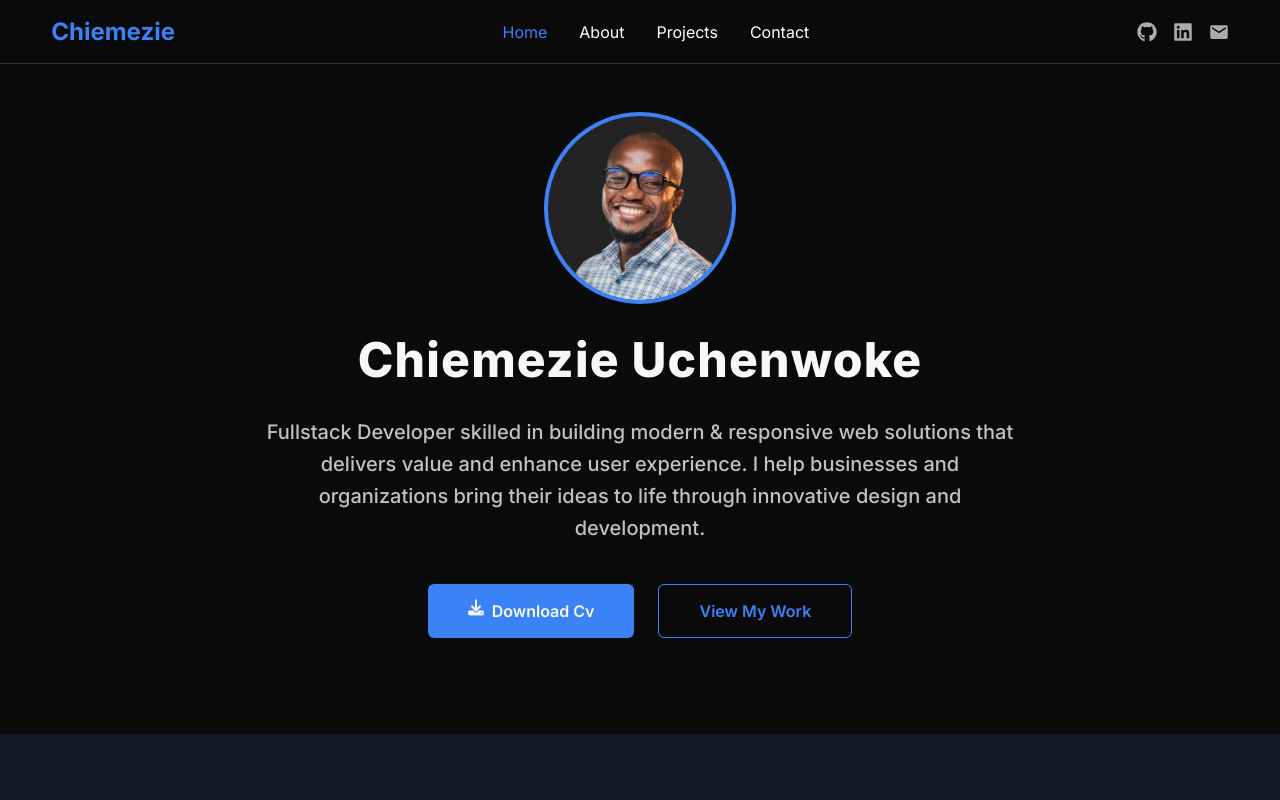
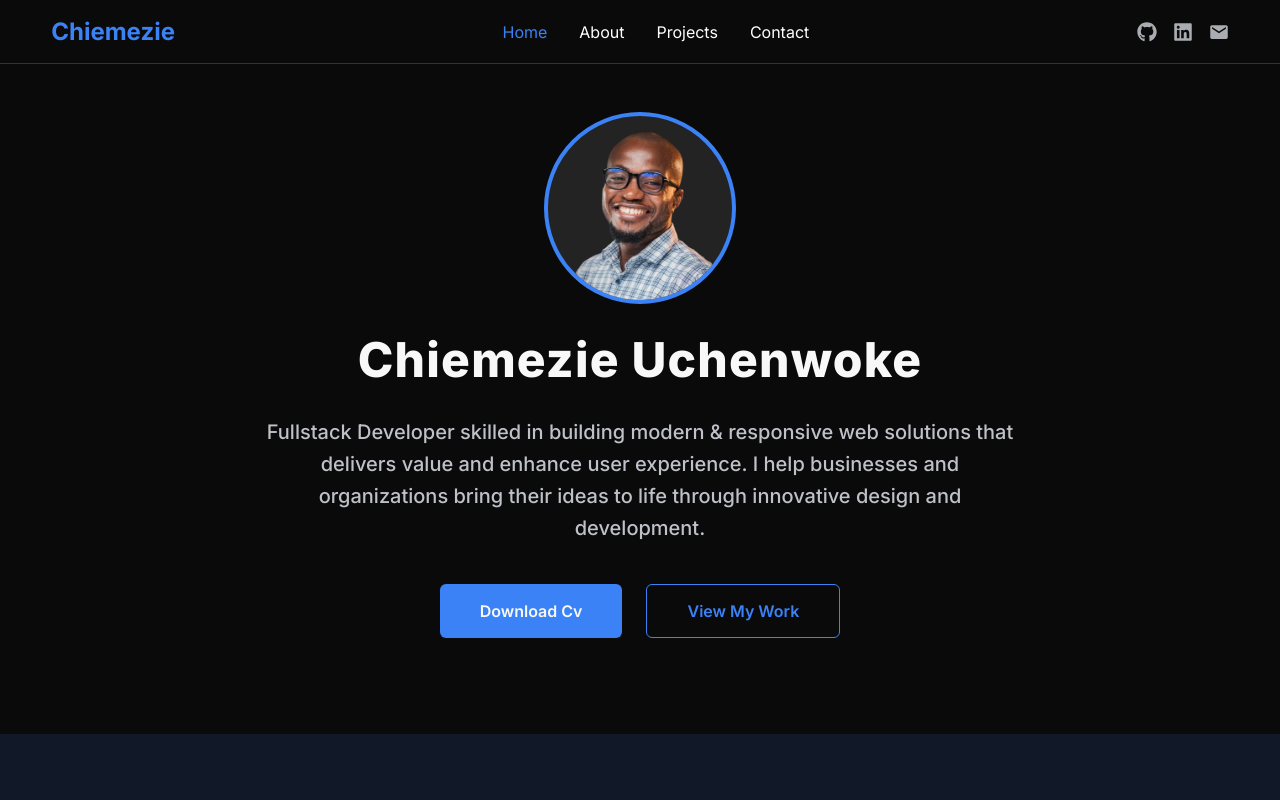
Before and after one commit to Chiemezie-Uchenwoke/portfolio, a React (Vite) app: page / in a window 1280 px wide. Shown: the top 800 px of the page. Built offline with nearby package versions, Linux system fonts and the light colour scheme.

Commit message:
Remove download icon from hero

```diff
--- a/src/components/AboutMe/AboutMe.jsx
+++ b/src/components/AboutMe/AboutMe.jsx
@@ -1,3 +1,9 @@
 const AboutMe = () => {
+    return (
+        <div>
 
+        </div>
+    )
 }
+
+export default AboutMe;
--- a/src/components/Hero/Hero.jsx
+++ b/src/components/Hero/Hero.jsx
@@ -1,5 +1,4 @@
 import chiemeziePicture from "../../assets/chiemezie-uche.png";
-import { FaDownload } from "react-icons/fa6";
 
 const Hero = () => {
     return (
@@ -27,7 +26,7 @@ const Hero = () => {
                     href="#"
                     className="bg-pri-blue text-white-shade py-3 lg:py-3.5 px-10 rounded-md font-semibold capitalize flex gap-2 items-center justify-center w-full text-center min-[450px]:w-fit hover:scale-105 duration-300 transition ease-in-out hover:bg-blue-600/90"
                 >
-                    <FaDownload className="animate-bounce" /> Download Cv
+                    Download Cv
                 </a>
 
                 <a
--- a/src/pages/AboutPage.jsx
+++ b/src/pages/AboutPage.jsx
@@ -1,5 +1,6 @@
 import HeaderLg from "../components/Header/HeaderLg";
 import HeaderSm from "../components/Header/HeaderSm";
+import AboutMe from "../components/AboutMe/AboutMe";
 import Footer from "../components/Footer/Footer";
 
 const AboutPage = () => {
@@ -7,6 +8,7 @@ const AboutPage = () => {
         <>
             <HeaderLg />
             <HeaderSm />
+            <AboutMe />
             <Footer />
         </>
     )
```
